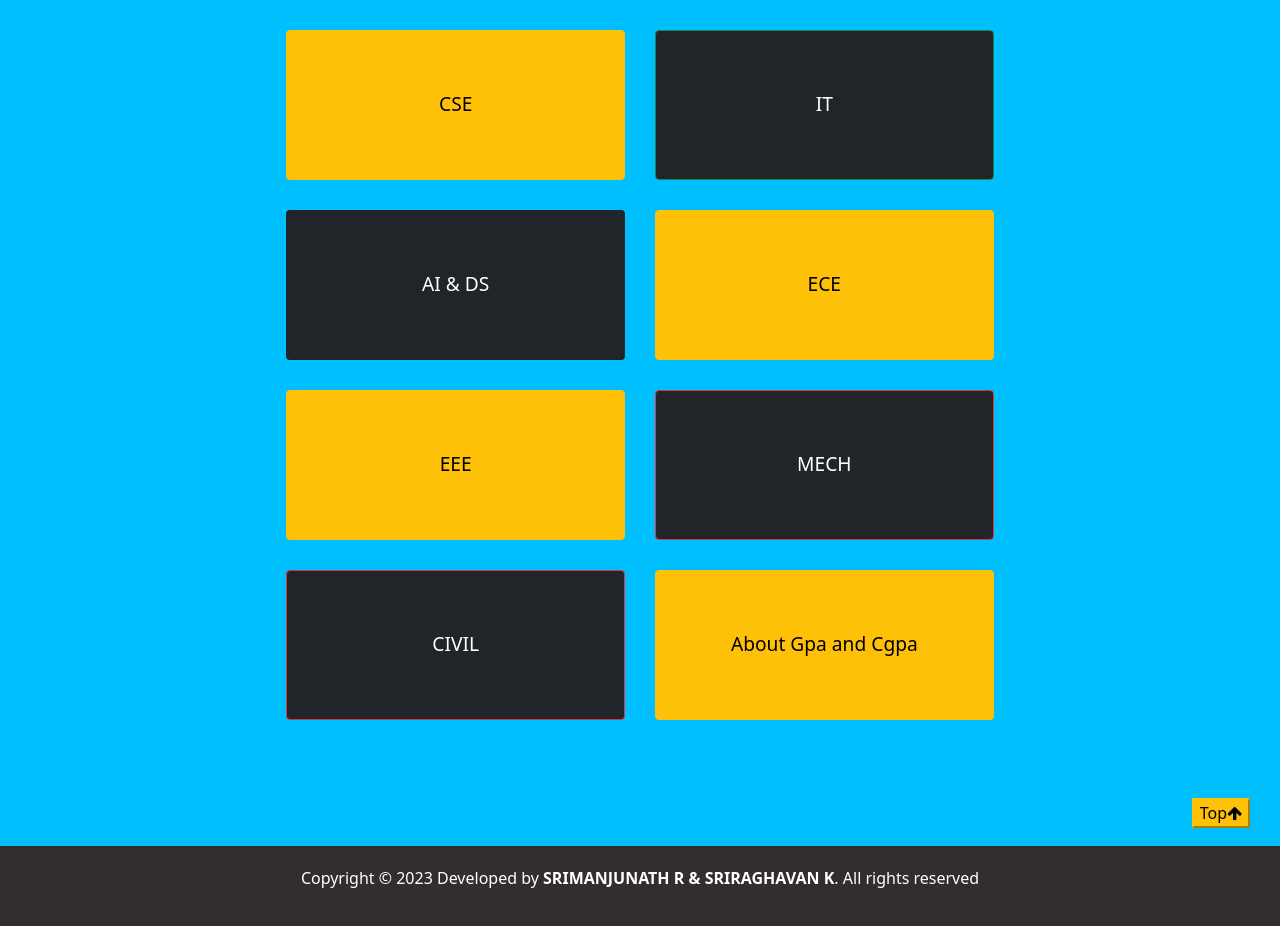
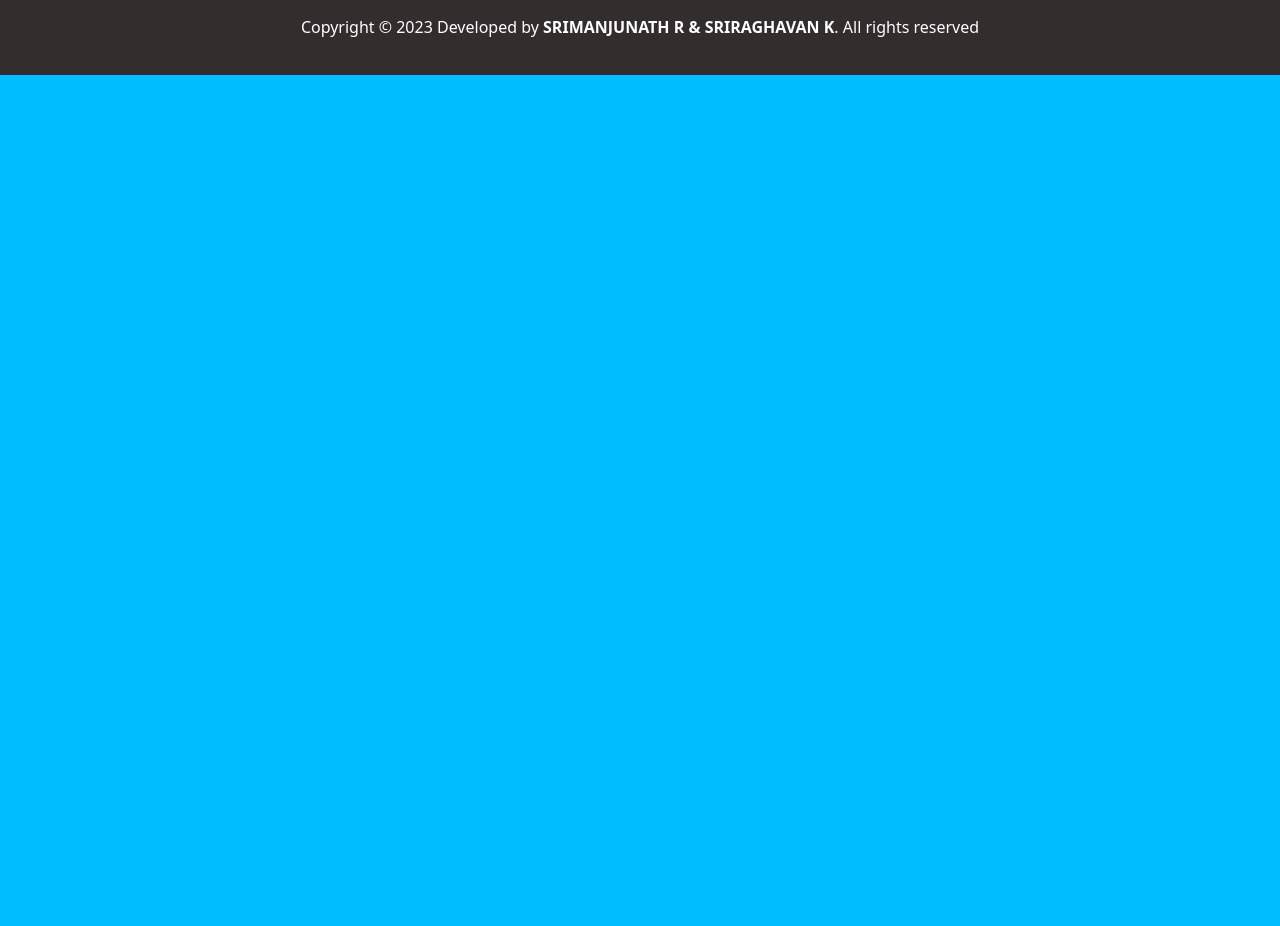
Before and after one commit to SriraghavanK/R-2021StudyScore, a plain HTML site: page index.html in a window 1280 px wide. Shown: the part 181-1107 px from the top of the page. After the commit the page ends 800 px from the top, so only its background shows below. Drawn offline with nearby package versions, Linux system fonts and the light colour scheme.

Commit message:
Update index.html

```diff
--- a/index.html
+++ b/index.html
@@ -94,24 +94,7 @@
     </nav>
 
     <br><br>
-    <h4 class="text-center"><b>Choose Your Department:</b></h4>
-    <br>
-    <div class="container">
-        <div class="btn-container">
-            <button class="gpa btn btn-warning" id="C">CSE</button>
-            <button class="cgpa btn btn-success bg-dark" id="I">IT</button>
-            <button style="color: white;" class="cgpa btn btn-succes bg-dark" id="AI">AI & DS</button>
-            <button  class="cgpa btn btn-warning" id="E">ECE</button>
-            <button class="gpa btn btn-warning" id="EE">EEE</button>
-            <button class="cgpa btn btn-danger bg-dark" id="M">MECH</button>
-            <button class="cgpa btn btn-danger bg-dark" id="CI">CIVIL</button>
-            <button class="cgpa btn btn-warning" id="ab">About Gpa and Cgpa</button>
-        </div>
-    </div>
-    <br><br>
-    <a href="#top"><button class="btnn btn-warning">Top<i class="fa fa-arrow-up"></i></button></a>
-
-          <br><br>
+<h1>Maintanence In Progress .........</h1>
           <footer>
             <p>Copyright &copy; 2023 Developed by <b>SRIMANJUNATH R & SRIRAGHAVAN K</b>. All rights reserved</p>
          </footer>
```
